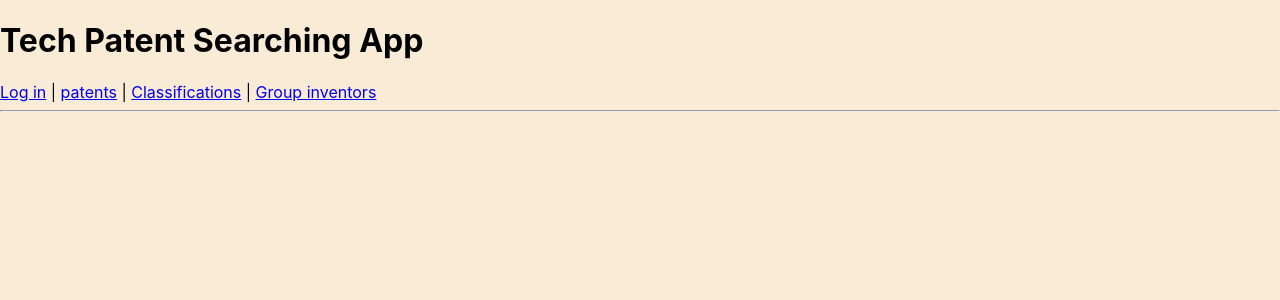
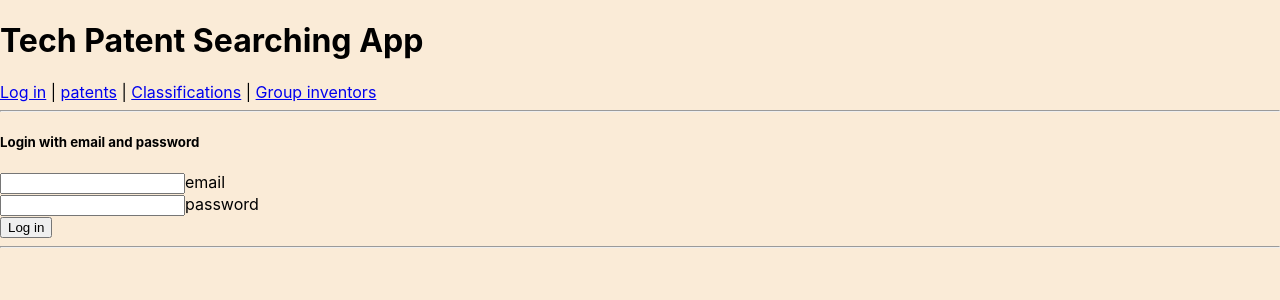
Before and after one commit to josephmangara/technology_patent_app, a React (Create React App) app in the folder client/: page /login in a window 1280 px wide. Shown: the top 300 px of the page. Built offline with nearby package versions, Linux system fonts and the light colour scheme.

Commit message:
sign in form

```diff
--- a/client/src/App.js
+++ b/client/src/App.js
@@ -5,7 +5,7 @@ import Classification from "./components/Classification";
 import Login from "./components/Login";
 import Inventors from "./components/Inventors";
 import Footer from "./components/Footer";
-
+import Signin from "./components/Signin";
 
 function App() {
   return (
@@ -20,6 +20,7 @@ function App() {
           <Route path = '/classifications' element = {<Classification />} />
           <Route path = '/classifications/<int:id>' element = {<Classification />} />
           <Route path = '/users' element = {<Login />} />
+          <Route path = '/login' element = {<Signin />} />
           <Route path = '/users/<int:id>' element = {<Login />} />
           <Route path = '/inventors' element = {<Inventors />} />
         </Routes>
--- a/client/src/components/Classification.js
+++ b/client/src/components/Classification.js
@@ -16,7 +16,6 @@ export default function Classification(){
           });
     }, [])
 
-
     return (
         <div>
           <h1>classifications List</h1>
--- a/client/src/components/Login.js
+++ b/client/src/components/Login.js
@@ -1,5 +1,6 @@
-import React, {useState, useEffect} from  'react';
-import { json } from 'react-router-dom';
+import React, { useState } from  'react';
+import { Link } from "react-router-dom";
+
 export default function Login(){
     const [email, setEmail] = React.useState("");
     const [password, setPassword] = React.useState("")
@@ -44,8 +45,12 @@ export default function Login(){
     })
     }
 
+
+
     return (
-      <div>
+      <div className='login-box'>
+         <Link to="/login">Click Here to Login</Link><hr />
+
         <form id='login-form' onSubmit={handleSubmit}>
         <label>Name</label>
             <input type="text" onChange={handleName} value={name} placeholder='name' className='input' /><br />
@@ -59,8 +64,8 @@ export default function Login(){
             <input type="text" onChange={handleEmail} value={email} placeholder='email' className='input' /><br />
             <label>Password</label>
             <input type="text" onChange={handlePassword} value={password} placeholder='password' className='input'/><br />
-            <button type="submit" className='input'>Sign in</button>
-            <p>Login Successful {}</p>
+            <button type="submit" className='input'>Create Account</button>
+            {/* <p>Login Successful {}</p> */}
         </form>
       </div>
     );
--- /dev/null
+++ b/client/src/components/Signin.js
@@ -0,0 +1,50 @@
+
+import React, { useState } from  'react';
+
+
+function Signin(){
+    const [email, setEmail] = React.useState("");
+    const [password, setPassword] = React.useState("")
+
+    function handleLogin(email) {
+        setEmail(email);
+      }
+
+    function handleSubmit(e) {
+        e.preventDefault();
+        fetch("/login", {
+          method: "POST",
+          headers: {
+            "Content-Type": "application/json",
+          },
+          body: JSON.stringify({ email }),
+        }).then((r) => {
+          if (r.ok) {
+            r.json().then((user) => handleLogin(user));
+          }
+        });
+      }
+
+return (
+    <>
+      <form onSubmit={handleSubmit}>
+            <h5>Login with email and password</h5>
+            <input
+                type="text"
+                id="username"
+                value={email}
+                onChange={(e) => setEmail(e.target.value)}
+            /><label htmlFor="email">email </label><br />
+            <input
+                type="text"
+                id="username"
+                value={password}
+                onChange={(e) => setPassword(e.target.value)}
+            /><label htmlFor="password">password </label><br />
+            <button type='login'>Log in</button><hr />
+        </form>
+    </>
+)
+}
+
+export default Signin;
--- a/client/src/index.css
+++ b/client/src/index.css
@@ -22,10 +22,23 @@ body {
 #login-form {
   display: flex;
   justify-content: center;
-  align-items: center;
-  /* flex-direction: column; */
+  /* align-items: center; */
+  flex-direction: column;
+  width: 40%
 }
 .input {
   padding-bottom: 20px;
   margin-inline: 10px;
 }
+.login-box {
+  background-color: aqua;
+  width: 60%;
+  height: 450px;
+}
+
+
+/* #login-in{
+  width:60%;
+  margin: 5px solid black;
+  background-color: aqua;
+} */
```
